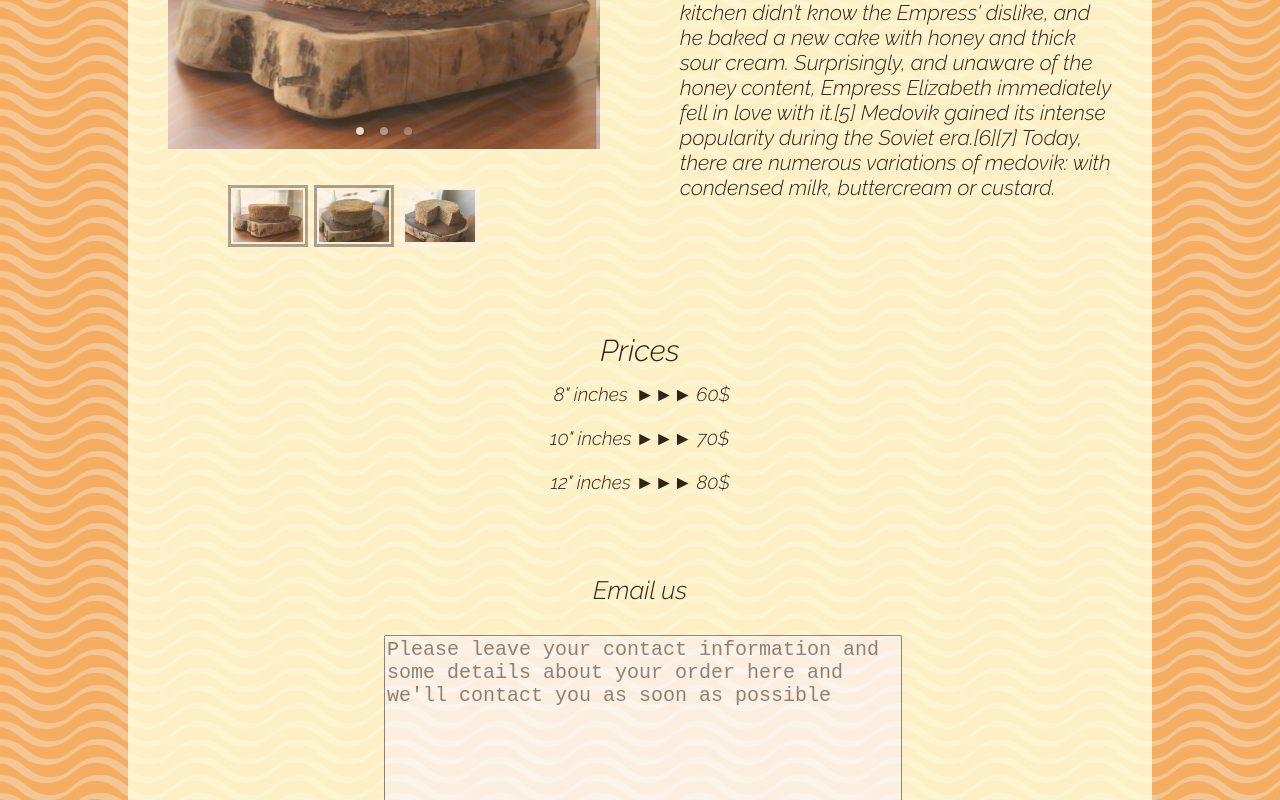
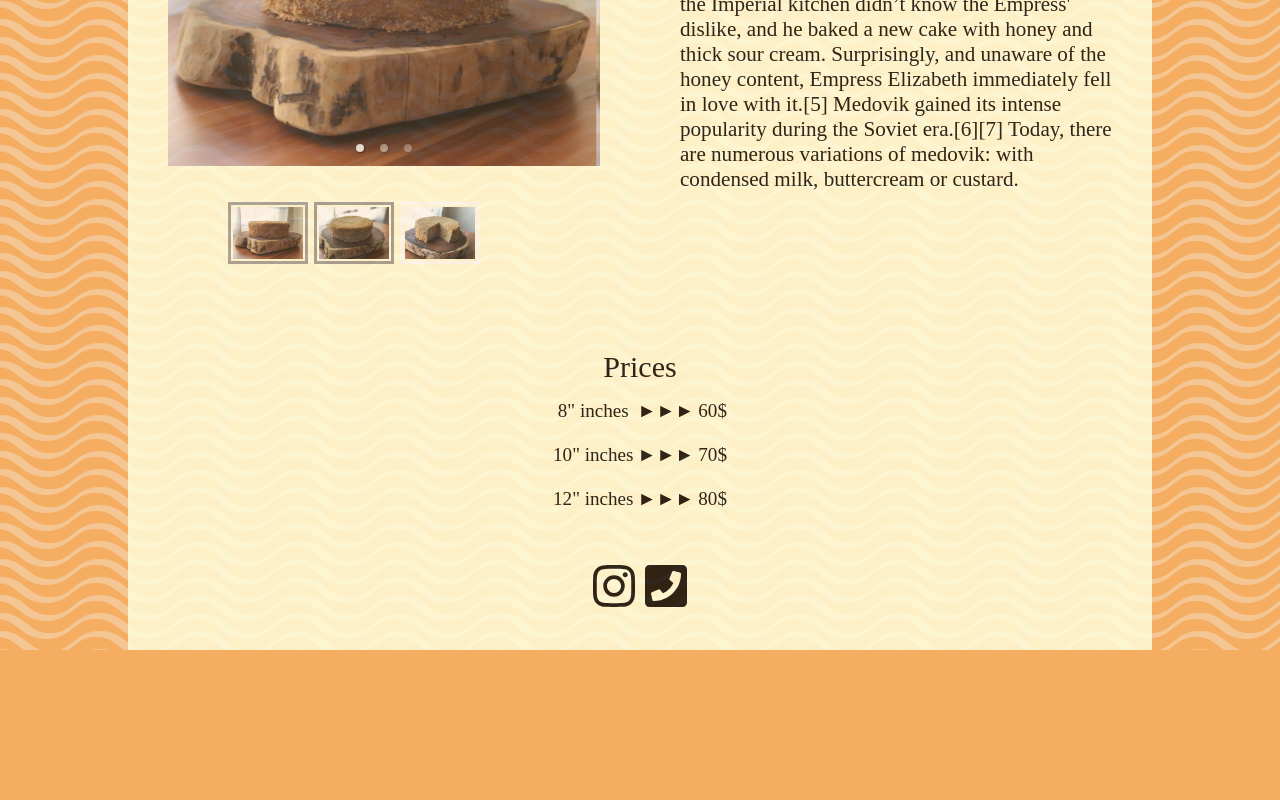
Before and after one commit to AlexTolstikhin/cakes, a React app: page / in a window 1280 px wide. Shown: the part 935-1735 px from the top of the page. After the commit the page ends 1585 px from the top, so only its background shows below. Built offline with nearby package versions, Linux system fonts and the light colour scheme.

Commit message:
hide email change font family

```diff
--- a/src/components/homePage.js
+++ b/src/components/homePage.js
@@ -50,7 +50,7 @@ const styles = {
     },
     mainSection: isSmallScreen => ({
         backgroundColor: 'lightyellow',
-        fontFamily: `'Raleway', sans-serif`,
+        fontFamily: `'Baloo Tammudu 2', cursive`,
         margin: '0 auto',
         opacity: 0.8,
         width: isSmallScreen ? '100%' : '80%'
@@ -102,7 +102,7 @@ const styles = {
 
     largeFonts: {
         fontFamily: 'Pacifico',
-        fontSize: `calc(50px + 0.4vw)`
+        fontSize: `calc(60px + 0.4vw)`
     }
 }
 
@@ -182,7 +182,7 @@ const HomePage = () => {
                 />
             </SectionWrapper>
             <SectionWrapper styles={sectionWrapperStyles(flexFlow)}>
-                <ContentWrapper styles={{...contentWrapperStyles, flexFlow: 'column'}}>
+                {false && <ContentWrapper styles={{...contentWrapperStyles, flexFlow: 'column'}}>
                     {/* Move email us to a separate component, consider adding additional inputs for email(validation ==> utils) or phone number(validation ==> utils) */}
                     <span style={{...subtitleStyles, ...mediumFonts}}>Email us</span>
                     <textarea
@@ -196,13 +196,14 @@ const HomePage = () => {
                         style={{...buttonStyles, ...smallFonts}}>
                             Send Email
                     </button>
-                </ContentWrapper>
+                </ContentWrapper>}
             </SectionWrapper>
             <SectionWrapper styles={sectionWrapperStyles(flexFlow)}>
                 <ContentWrapper styles={{ ...contentWrapperStyles }}>
                     <a
                         href='https://www.instagram.com/honeycake_sf/'
                         target='_blank'
+                        rel="noopener noreferrer"
                     >
                         <FontAwesomeIcon icon={faInstagram} size="3x" style={{ cursor: "pointer", color: "black", marginRight: '10px' }} />
                     </a>
```
Also changed, not shown: 1 other file (tests, documents, lock files or other folders).
